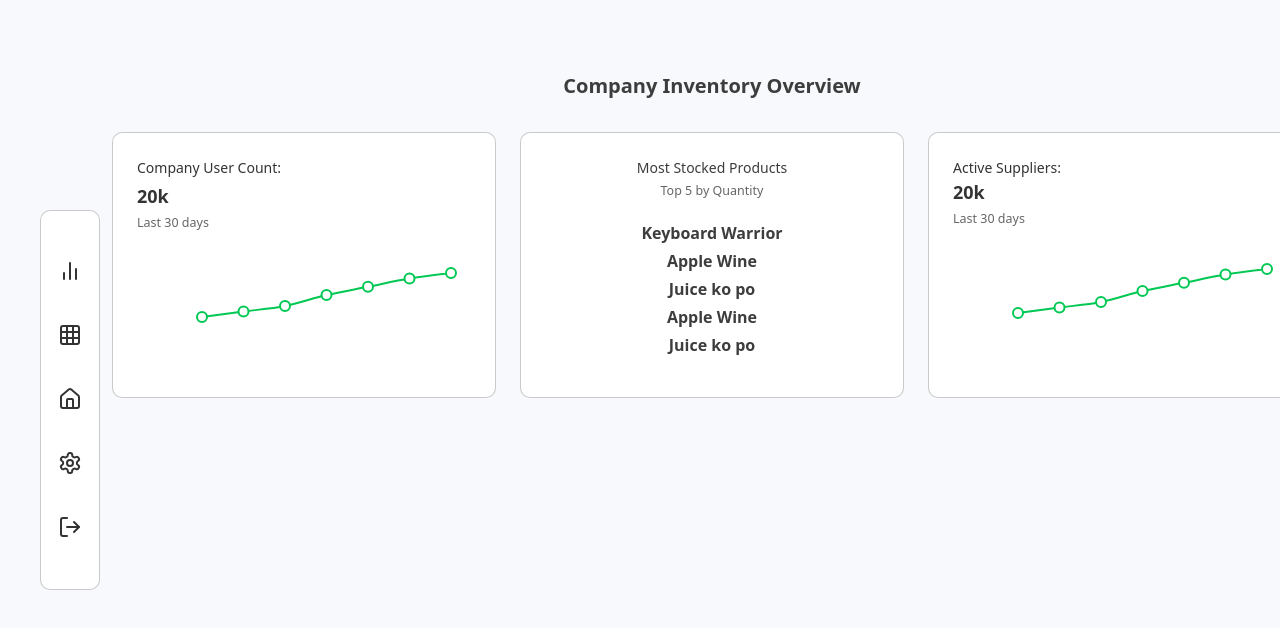
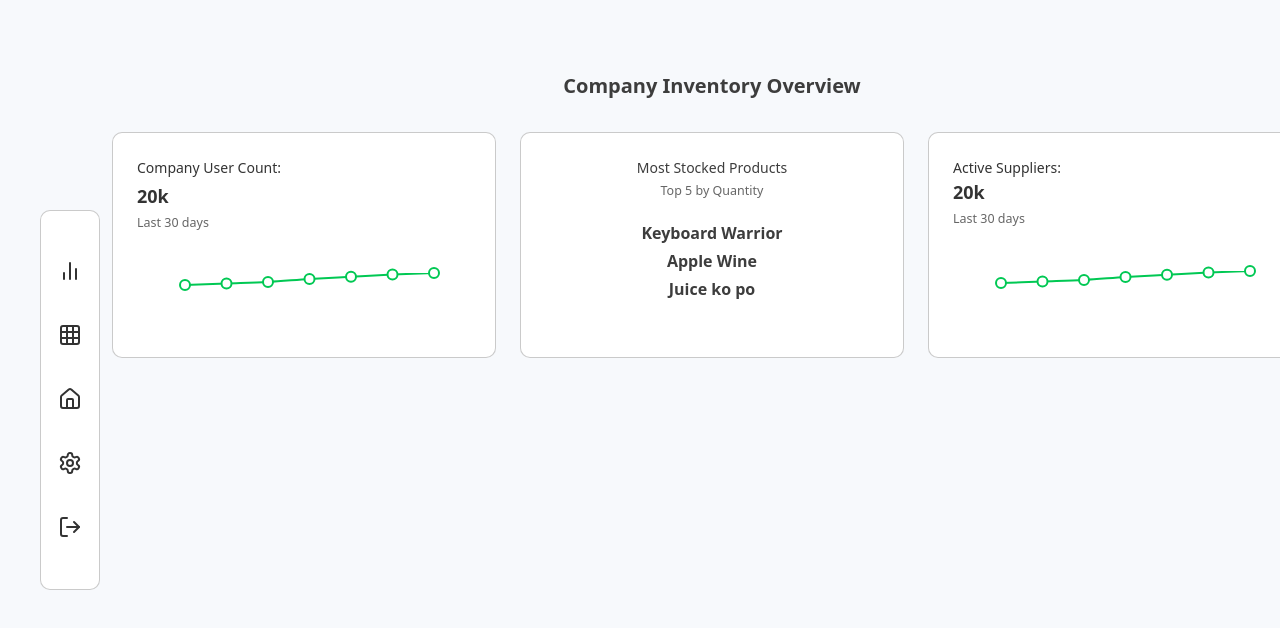
Before and after one commit to JPAVictoria/Stocktopus, a Next.js app: page /pages/dashboard in a window 1280 px wide. Shown: the top 628 px of the page. Built offline with nearby package versions, Linux system fonts and the light colour scheme.

Commit message:
update-commit

```diff
--- a/app/components/InventoryCharts.jsx
+++ b/app/components/InventoryCharts.jsx
@@ -8,8 +8,9 @@ export default function InventoryCharts({ pieData, lineData }) {
   return (
     <>
 <div className="grid grid-cols-3 gap-6 w-300 mx-auto">
-        {/* Company User Count Block */}
-        <div className="bg-white border border-[#2D2D2D]/25 rounded-lg p-6">
+  {/* Company User Count Card */}
+  <div className="bg-white border border-[#2D2D2D]/25 rounded-lg p-6 flex flex-col justify-between">
+    <div>
       <p className="font-regular text-[#333333] text-[14px] mb-1">
         Company User Count:
       </p>
@@ -17,17 +18,20 @@ export default function InventoryCharts({ pieData, lineData }) {
       <p className="text-[#333333]/75 text-[12.5px] font-regular mb-5">
         Last 30 days
       </p>
+    </div>
     <LineChart
+      className="ml-[-35px]"
       {...lineData}
-            height={120}
+      height={80}  // lowered height
       colors={["#00C853"]}
       xAxis={[
         {
           scaleType: "point",
           data: xAxisData,
+          display: false,
         },
       ]}
-            yAxis={[{}]}
+      yAxis={[{ display: false }]}
       grid={{ horizontal: false, vertical: false }}
       sx={{
         "& .MuiChartsAxis-root": {
@@ -36,12 +40,22 @@ export default function InventoryCharts({ pieData, lineData }) {
         "& .MuiChartsGrid-line": {
           display: "none",
         },
+        // Remove internal padding inside svg/chart container
+        "& .MuiChartsLineChart-root": {
+          paddingBottom: 0,
+          marginBottom: 0,
+        },
+        "& svg": {
+          marginBottom: 0,
+          paddingBottom: 0,
+        },
       }}
     />
   </div>
 
-        {/* Most Stocked Products Block */}
-        <div className="bg-white p-6 border border-[#2D2D2D]/25 rounded-lg text-center">
+  {/* Most Stocked Products Card */}
+  <div className="bg-white p-6 border border-[#2D2D2D]/25 rounded-lg text-center flex flex-col justify-between">
+    <div>
       <p className="font-regular text-[14px] text-[#3d3d3d] mb-1">
         Most Stocked Products
       </p>
@@ -50,13 +64,13 @@ export default function InventoryCharts({ pieData, lineData }) {
         <li>Keyboard Warrior</li>
         <li>Apple Wine</li>
         <li>Juice ko po</li>
-            <li>Apple Wine</li>
-            <li>Juice ko po</li>
       </ul>
     </div>
+  </div>
 
-        {/* Active Suppliers Block */}
-        <div className="bg-white p-6 border border-[#2D2D2D]/25 rounded-lg">
+  {/* Active Suppliers Card */}
+  <div className="bg-white p-6 border border-[#2D2D2D]/25 rounded-lg flex flex-col justify-between">
+    <div>
       <p className="font-regular text-[#333333] text-[14px]">
         Active Suppliers:
       </p>
@@ -64,17 +78,20 @@ export default function InventoryCharts({ pieData, lineData }) {
       <p className="text-[#333333]/75 text-[12.5px] font-regular mb-5">
         Last 30 days
       </p>
+    </div>
     <LineChart
+      className="ml-[-35px]"
       {...lineData}
-            height={120}
+      height={80}  // lowered height
       colors={["#00C853"]}
       xAxis={[
         {
           scaleType: "point",
           data: xAxisData,
+          display: false,
         },
       ]}
-            yAxis={[{}]}
+      yAxis={[{ display: false }]}
       grid={{ horizontal: false, vertical: false }}
       sx={{
         "& .MuiChartsAxis-root": {
@@ -83,10 +100,19 @@ export default function InventoryCharts({ pieData, lineData }) {
         "& .MuiChartsGrid-line": {
           display: "none",
         },
+        "& .MuiChartsLineChart-root": {
+          paddingBottom: 0,
+          marginBottom: 0,
+        },
+        "& svg": {
+          marginBottom: 0,
+          paddingBottom: 0,
+        },
       }}
     />
   </div>
 </div>
+
 
 
 
--- a/app/pages/dashboard/page.jsx
+++ b/app/pages/dashboard/page.jsx
@@ -20,7 +20,7 @@ export default function InventoryDashboard() {
         data: ["Day 1", "Day 5", "Day 10", "Day 15", "Day 20", "Day 25", "Day 30"],
       },
     ],
-    series: [{ data: [4, 6, 8, 12, 15, 18, 20] }],
+    series: [{ data: [4, 6, 8, 12, 15, 18, 20]}],
   };
 
   return (
```
Lines whose indentation alone changed are shown as unchanged.
